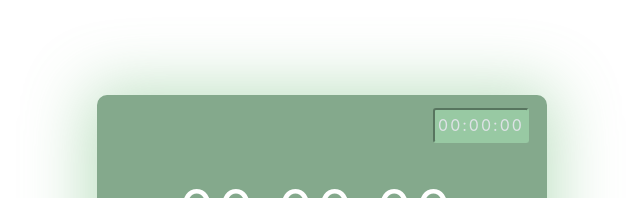
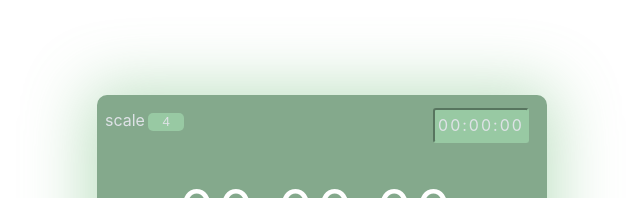
Before and after one commit to lyx-jay/time-clock, a Vue app: page / in a window 1280 px wide. Shown: the part 144-342 px from the top of the page, without its empty margins (318-958 px from the left). Built offline with nearby package versions, Linux system fonts and the light colour scheme.

Commit message:
feat: add bonus scale

```diff
--- a/src/views/Home.vue
+++ b/src/views/Home.vue
@@ -1,19 +1,26 @@
 <script setup lang="ts">
+import { ref } from 'vue';
 import TimeVue from '../components/Time.vue';
 import useTimer from '../logic/timer';
+
+const scale = ref(4)
 
 const {
   h, m, s,
   b_h, b_m, b_s,
   consume, start, pause,
   isTiming, canConsume
-} = useTimer()
+} = useTimer(scale.value)
 
 
 </script>
 
 <template>
   <div class="clock-wrapper">
+    <div class="scale">
+      <span class="scale-text">scale</span>
+      <input type="text" class="input" v-model="scale">
+    </div>
     <div class="time-box regular-time-box">
       <TimeVue :hour="h" :minute="m" :second="s" />
     </div>
@@ -40,6 +47,28 @@ const {
   color: #FFFFFF;
   background-color: #84a98c;
   box-shadow: -1px 2px 64px 9px rgba(108, 184, 115, 0.44);
+}
+
+.scale {
+  position: absolute;
+  top: 0.8rem;
+  left: 0.5rem;
+}
+
+.scale-text {
+  color: #dee2e6;
+}
+
+.input {
+  width: 2rem;
+  height: 1rem;
+  margin-left: .2rem;
+  outline: none;
+  background-color: #98c9a3;
+  border: none;
+  border-radius: 5px;
+  text-align: center;
+  color: #dee2e6;
 }
 
 .time-box {
```
